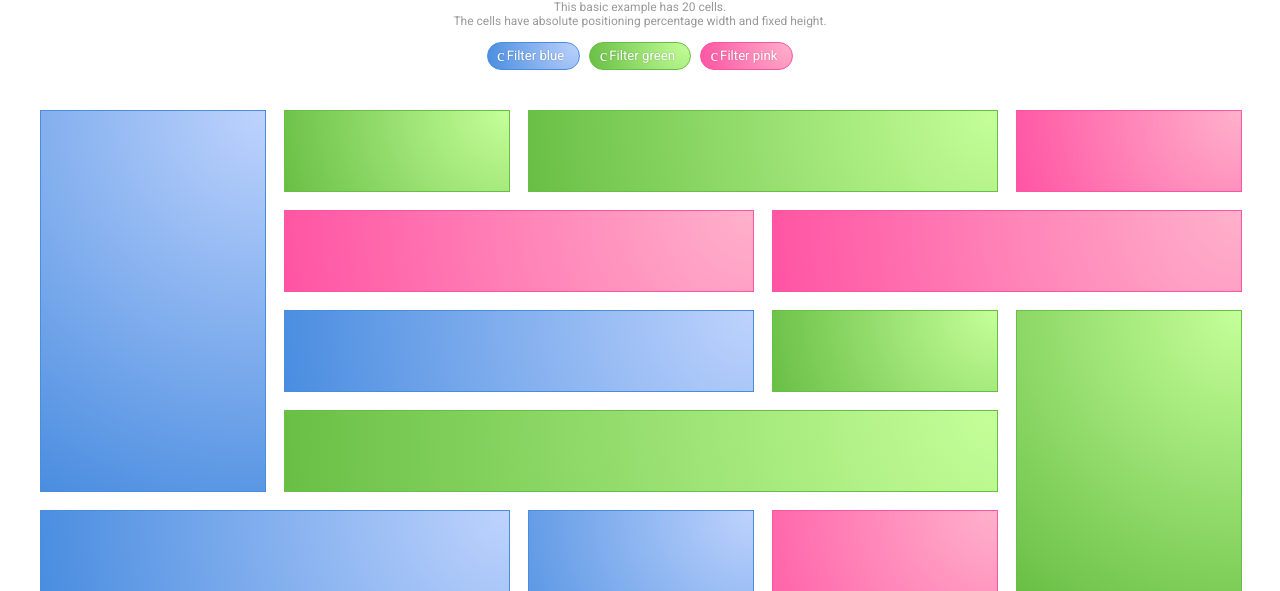
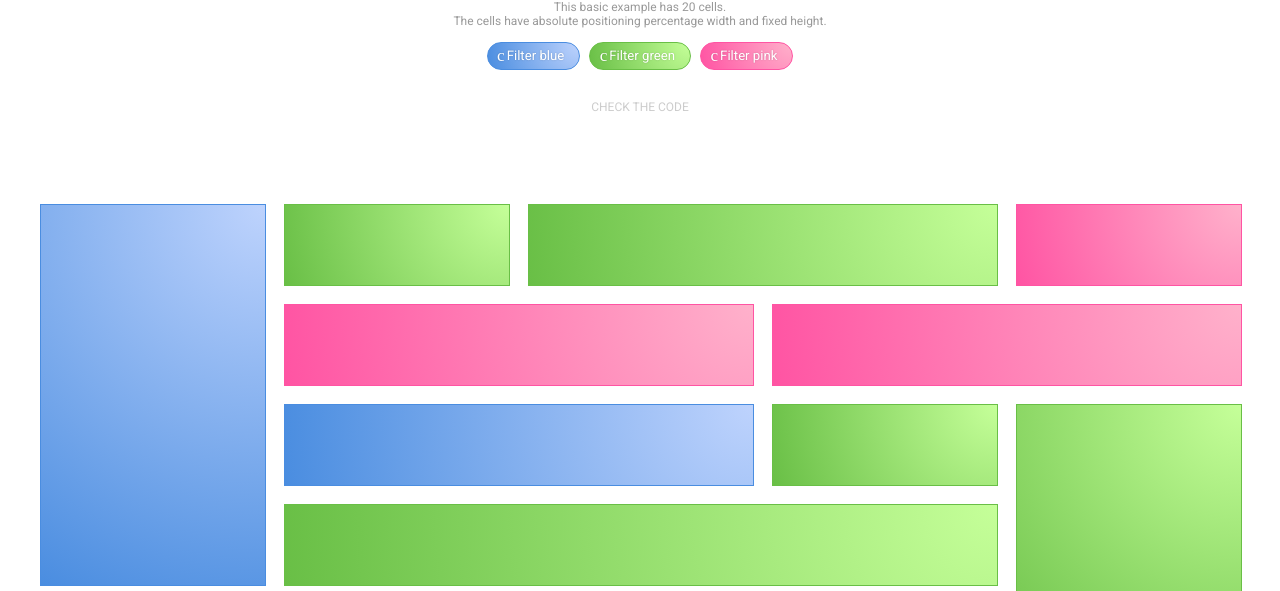
Before and after one commit to antoniandre/grid, a website: page examples/filters.html in a window 1280 px wide. Shown: the part 158-749 px from the top of the page. Drawn offline with nearby package versions, Linux system fonts and the light colour scheme; some icons are missing.

Commit message:
Add source code preview in filters example.

```diff
--- a/examples/filters.html
+++ b/examples/filters.html
@@ -73,11 +73,12 @@
     <script>
         $(document).ready(function()
         {
-            var g1 = new thegrid(
-                {
-                    cellsPerRow: 5
-                }),
-                activeFilters = {blue: true, green: true, pink: true};
+            var activeFilters = {blue: true, green: true, pink: true};
+
+            $('.thegrid').grid(
+            {
+                cellsPerRow: 5
+            });
 
             $('input.toggle').on('change', function()
             {
@@ -92,8 +93,8 @@
                     filteredCells.push('.cell[data-color="' + color + '"]');
                 }
 
-                g1.filter($(filteredCells.join(',')), false, true)
-                g1.redraw();
+                $('.thegrid').grid('filter', $(filteredCells.join(',')), false, true);
+                $('.thegrid').grid('redraw');
             })
         });
     </script>
@@ -128,6 +129,113 @@
         <input type="checkbox" id="checkbox2" class="toggle" data-color="green" checked><label class="filter green" for="checkbox2">Filter green</label> &nbsp;
         <input type="checkbox" id="checkbox3" class="toggle" data-color="pink" checked><label class="filter pink" for="checkbox3">Filter pink</label>
     </p>
+    <input type="checkbox" class="toggle" id="see-the-code">
+    <label for="see-the-code" class="i-plus">Check the code</label>
+    <div class="code-section">
+        <div class="code-wrapper">
+            <pre class="i-code" data-type="html">&lt;div class="thegrid"&gt;
+    &lt;div class="cell" data-color="blue" data-width="1" data-height="4"&gt;&lt;div data-text="1"&gt;&lt;/div&gt;&lt;/div&gt;
+    &lt;div class="cell" data-color="green" data-width="1" data-height="1"&gt;&lt;div data-text="2"&gt;&lt;/div&gt;&lt;/div&gt;
+    &lt;div class="cell" data-color="green" data-width="2" data-height="1"&gt;&lt;div data-text="3"&gt;&lt;/div&gt;&lt;/div&gt;
+    &lt;div class="cell" data-color="pink" data-width="2" data-height="1"&gt;&lt;div data-text="4"&gt;&lt;/div&gt;&lt;/div&gt;
+    &lt;div class="cell" data-color="pink" data-width="2" data-height="1"&gt;&lt;div data-text="5"&gt;&lt;/div&gt;&lt;/div&gt;
+    &lt;div class="cell" data-color="blue" data-width="2" data-height="1"&gt;&lt;div data-text="6"&gt;&lt;/div&gt;&lt;/div&gt;
+    &lt;div class="cell" data-color="green" data-width="3" data-height="1"&gt;&lt;div data-text="7"&gt;&lt;/div&gt;&lt;/div&gt;
+    &lt;div class="cell" data-color="green" data-width="1" data-height="3"&gt;&lt;div data-text="8"&gt;&lt;/div&gt;&lt;/div&gt;
+    &lt;div class="cell" data-color="blue" data-width="2" data-height="1"&gt;&lt;div data-text="9"&gt;&lt;/div&gt;&lt;/div&gt;
+    &lt;div class="cell" data-color="blue" data-width="1" data-height="2"&gt;&lt;div data-text="10"&gt;&lt;/div&gt;&lt;/div&gt;
+    &lt;div class="cell" data-color="pink" data-width="1" data-height="1"&gt;&lt;div data-text="11"&gt;&lt;/div&gt;&lt;/div&gt;
+    &lt;div class="cell" data-color="pink" data-width="1" data-height="2"&gt;&lt;div data-text="12"&gt;&lt;/div&gt;&lt;/div&gt;
+    &lt;div class="cell" data-color="pink" data-width="1" data-height="2"&gt;&lt;div data-text="13"&gt;&lt;/div&gt;&lt;/div&gt;
+    &lt;div class="cell" data-color="green" data-width="3" data-height="1"&gt;&lt;div data-text="14"&gt;&lt;/div&gt;&lt;/div&gt;
+    &lt;div class="cell" data-color="green" data-width="1" data-height="2"&gt;&lt;div data-text="15"&gt;&lt;/div&gt;&lt;/div&gt;
+    &lt;div class="cell" data-color="blue" data-width="1" data-height="2"&gt;&lt;div data-text="16"&gt;&lt;/div&gt;&lt;/div&gt;
+    &lt;div class="cell" data-color="green" data-width="1" data-height="1"&gt;&lt;div data-text="17"&gt;&lt;/div&gt;&lt;/div&gt;
+    &lt;div class="cell" data-color="green" data-width="1" data-height="1"&gt;&lt;div data-text="18"&gt;&lt;/div&gt;&lt;/div&gt;
+    &lt;div class="cell" data-color="blue" data-width="4" data-height="1"&gt;&lt;div data-text="19"&gt;&lt;/div&gt;&lt;/div&gt;
+    &lt;div class="cell" data-color="green" data-width="2" data-height="1"&gt;&lt;div data-text="20"&gt;&lt;/div&gt;&lt;/div&gt;
+&lt;/div&gt;</pre>
+            <pre class="i-code" data-type="css">.filter {
+    border: 1px solid #ccc;
+    color: #fff;
+    text-align: center;
+    line-height: 2;
+    font-size: 110%;
+    border-radius: 20px;
+    padding: 0 15px 0 20px;
+    text-indent: -.4em;
+    outline: none;
+    cursor: pointer;
+    text-shadow: 0 0 2px rgba(0,0,0,.2);
+    display: inline-block;
+    position: relative;
+    -webkit-user-select: none;
+    -moz-user-select: none;
+    -ms-user-select: none;
+    -o-user-select: none;
+    user-select: none;
+}
+.filter:before {
+    font-family: "the-grid" !important;
+    speak: none;
+    -webkit-font-smoothing: antialiased;
+    -moz-osx-font-smoothing: grayscale;
+    content: "\63";
+    font-size: 130%;
+    display: inline-block;
+    line-height: 1;
+    vertical-align: middle;
+    margin-top: -2px;
+    margin-right: 2px;
+    opacity: 0;
+    filter: alpha(opacity=0);
+}
+:checked + .filter:before {
+    opacity: 1;
+    filter: alpha(opacity=100);
+}
+.thegrid .cell > div {
+    border: 1px solid;
+}
+.thegrid .cell[data-color="blue"] > div,
+.filter.blue {
+    border-color: #4a8de0;
+    background-image: radial-gradient(circle at top right, #bed3fd, #4a8de0);
+}
+.thegrid .cell[data-color="pink"] > div,
+.filter.pink {
+    border-color: #ff54a3;
+    background-image: radial-gradient(circle at top right, #ffb1cb, #ff54a3);
+}
+.thegrid .cell[data-color="green"] > div,
+.filter.green {
+    border-color: #69bf46;
+    background-image: radial-gradient(circle at top right, #c5ff99, #69bf46);
+}</pre>
+            <pre class="i-code" data-type="javascript">var g1 = new thegrid(
+{
+    cellsPerRow: 5
+}),
+activeFilters = {blue: true, green: true, pink: true};
+
+$('input.toggle').on('change', function()
+{
+    var isActive = $(this).is(':checked'),
+        color = $(this).data('color'),
+        filteredCells = [];
+
+    activeFilters[color] = isActive;
+
+    for (var color in activeFilters) if (activeFilters[color])
+    {
+        filteredCells.push('.cell[data-color="' + color + '"]');
+    }
+
+    g1.filter($(filteredCells.join(',')), false, true)
+    g1.redraw();
+})</pre>
+        </div>
+    </div>
 
     <div class="thegrid">
         <div class="cell" data-color="blue" data-width="1" data-height="4"><div data-text="1"></div></div>
```
